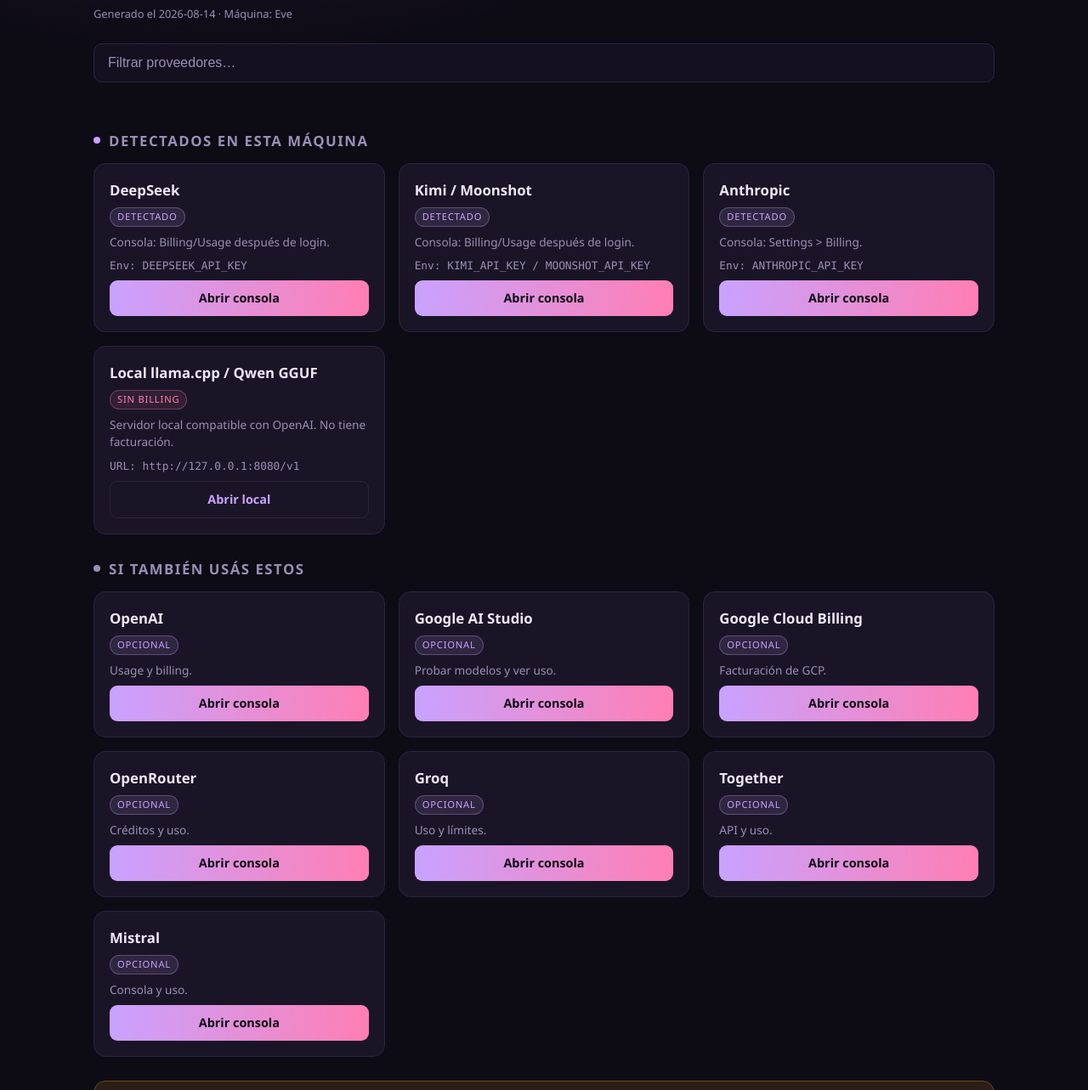
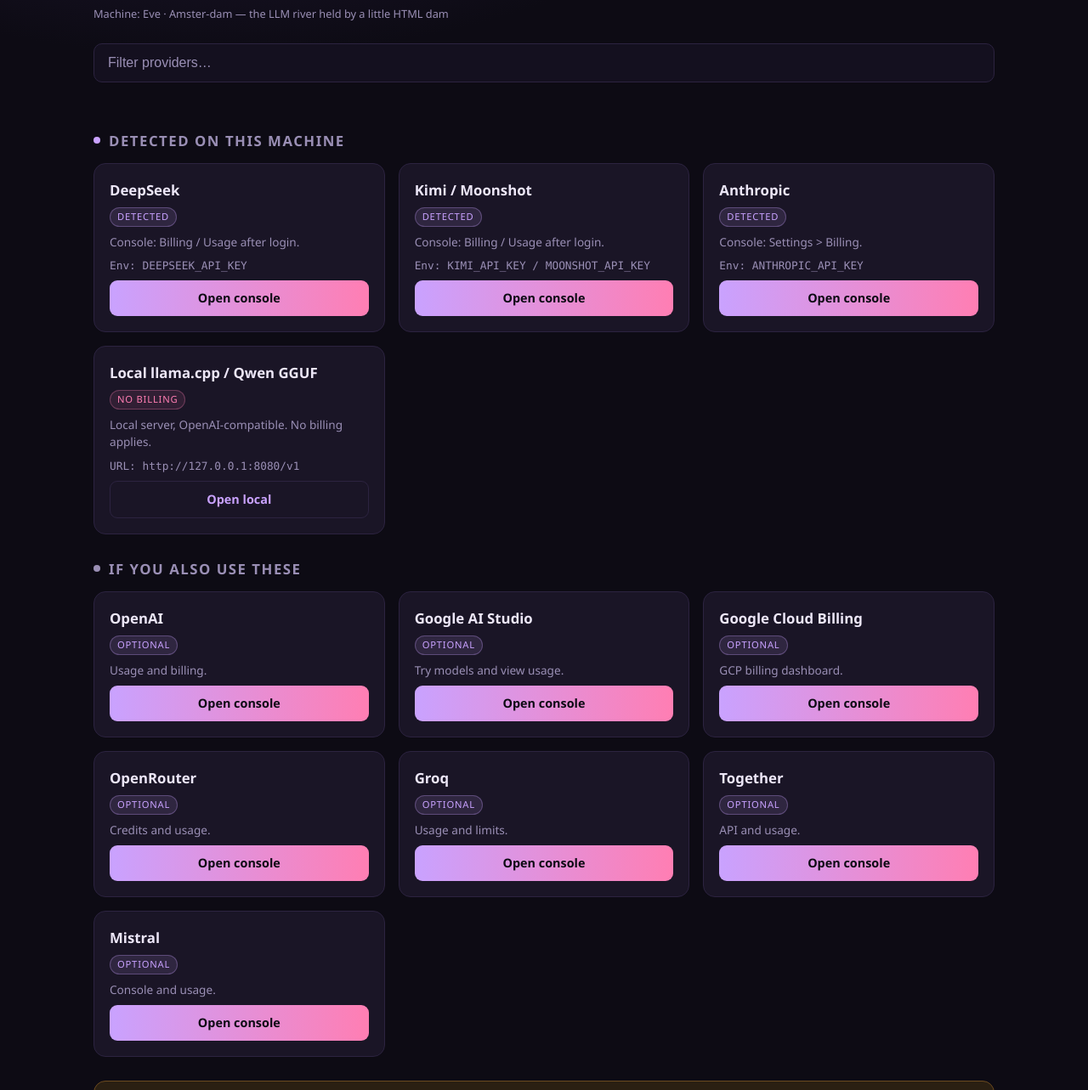
Before and after one commit to paraguadiosa/amsterdam, a plain HTML site: page index.html in a window 1280 px wide. Shown: the part 109-1392 px from the top of the page at 85% size. Drawn offline with Linux system fonts and the light colour scheme.

Commit message:
init repo

```diff
--- a/index.html
+++ b/index.html
@@ -1,9 +1,9 @@
 <!DOCTYPE html>
-<html lang="es">
+<html lang="en">
 <head>
 <meta charset="UTF-8">
 <meta name="viewport" content="width=device-width, initial-scale=1.0">
-<title>Launcher de consolas LLM</title>
+<title>LLM Console Launcher</title>
 <style>
   :root {
     --bg: #0d0b14;
@@ -158,108 +158,108 @@
 <body>
 <div class="wrap">
   <header>
-    <h1>Consolas de billing LLM</h1>
-    <p class="sub">Todas tus consolas de facturación en un solo lugar. Sin claves, sin llamadas a la red, solo links.</p>
-    <p class="meta">Generado el 2026-08-14 · Máquina: Eve</p>
+    <h1>LLM Billing Consoles</h1>
+    <p class="sub">All your billing consoles in one place. No keys, no network calls, just links.</p>
+    <p class="meta">Machine: Eve · Amster-dam — the LLM river held by a little HTML dam</p>
   </header>
 
-  <input id="search" type="text" placeholder="Filtrar proveedores…" autocomplete="off">
+  <input id="search" type="text" placeholder="Filter providers…" autocomplete="off">
 
-  <h2><span class="dot"></span>Detectados en esta máquina</h2>
+  <h2><span class="dot"></span>Detected on this machine</h2>
   <div class="cards" data-group="detected">
     <div class="card" data-name="deepseek deep seek">
       <h3>DeepSeek</h3>
-      <span class="tag">Detectado</span>
-      <p class="note">Consola: Billing/Usage después de login.</p>
+      <span class="tag">Detected</span>
+      <p class="note">Console: Billing / Usage after login.</p>
       <p class="envs">Env: DEEPSEEK_API_KEY</p>
-      <a class="btn" href="https://platform.deepseek.com/" target="_blank" rel="noopener noreferrer">Abrir consola</a>
+      <a class="btn" href="https://platform.deepseek.com/" target="_blank" rel="noopener noreferrer">Open console</a>
     </div>
 
     <div class="card" data-name="kimi moonshot moonshot">
       <h3>Kimi / Moonshot</h3>
-      <span class="tag">Detectado</span>
-      <p class="note">Consola: Billing/Usage después de login.</p>
+      <span class="tag">Detected</span>
+      <p class="note">Console: Billing / Usage after login.</p>
       <p class="envs">Env: KIMI_API_KEY / MOONSHOT_API_KEY</p>
-      <a class="btn" href="https://platform.moonshot.ai/console" target="_blank" rel="noopener noreferrer">Abrir consola</a>
+      <a class="btn" href="https://platform.moonshot.ai/console" target="_blank" rel="noopener noreferrer">Open console</a>
     </div>
 
     <div class="card" data-name="anthropic claude">
       <h3>Anthropic</h3>
-      <span class="tag">Detectado</span>
-      <p class="note">Consola: Settings &gt; Billing.</p>
+      <span class="tag">Detected</span>
+      <p class="note">Console: Settings &gt; Billing.</p>
       <p class="envs">Env: ANTHROPIC_API_KEY</p>
-      <a class="btn" href="https://console.anthropic.com/" target="_blank" rel="noopener noreferrer">Abrir consola</a>
+      <a class="btn" href="https://console.anthropic.com/" target="_blank" rel="noopener noreferrer">Open console</a>
     </div>
 
     <div class="card" data-name="local llama llama.cpp qwen gguf local">
       <h3>Local llama.cpp / Qwen GGUF</h3>
-      <span class="tag local">Sin billing</span>
-      <p class="note">Servidor local compatible con OpenAI. No tiene facturación.</p>
+      <span class="tag local">No billing</span>
+      <p class="note">Local server, OpenAI-compatible. No billing applies.</p>
       <p class="envs">URL: http://127.0.0.1:8080/v1</p>
-      <a class="btn ghost" href="http://127.0.0.1:8080/v1" target="_blank" rel="noopener noreferrer">Abrir local</a>
+      <a class="btn ghost" href="http://127.0.0.1:8080/v1" target="_blank" rel="noopener noreferrer">Open local</a>
     </div>
   </div>
 
-  <h2 class="collapsed-group"><span class="dot"></span>Si también usás estos</h2>
+  <h2 class="collapsed-group"><span class="dot"></span>If you also use these</h2>
   <div class="cards" data-group="extra">
     <div class="card" data-name="openai gpt chatgpt">
       <h3>OpenAI</h3>
-      <span class="tag">Opcional</span>
-      <p class="note">Usage y billing.</p>
-      <a class="btn" href="https://platform.openai.com/usage" target="_blank" rel="noopener noreferrer">Abrir consola</a>
+      <span class="tag">Optional</span>
+      <p class="note">Usage and billing.</p>
+      <a class="btn" href="https://platform.openai.com/usage" target="_blank" rel="noopener noreferrer">Open console</a>
     </div>
 
     <div class="card" data-name="google ai studio gemini">
       <h3>Google AI Studio</h3>
-      <span class="tag">Opcional</span>
-      <p class="note">Probar modelos y ver uso.</p>
-      <a class="btn" href="https://aistudio.google.com/" target="_blank" rel="noopener noreferrer">Abrir consola</a>
+      <span class="tag">Optional</span>
+      <p class="note">Try models and view usage.</p>
+      <a class="btn" href="https://aistudio.google.com/" target="_blank" rel="noopener noreferrer">Open console</a>
     </div>
 
     <div class="card" data-name="google cloud gcp">
       <h3>Google Cloud Billing</h3>
-      <span class="tag">Opcional</span>
-      <p class="note">Facturación de GCP.</p>
-      <a class="btn" href="https://console.cloud.google.com/billing" target="_blank" rel="noopener noreferrer">Abrir consola</a>
+      <span class="tag">Optional</span>
+      <p class="note">GCP billing dashboard.</p>
+      <a class="btn" href="https://console.cloud.google.com/billing" target="_blank" rel="noopener noreferrer">Open console</a>
     </div>
 
     <div class="card" data-name="openrouter">
       <h3>OpenRouter</h3>
-      <span class="tag">Opcional</span>
-      <p class="note">Créditos y uso.</p>
-      <a class="btn" href="https://openrouter.ai/credits" target="_blank" rel="noopener noreferrer">Abrir consola</a>
+      <span class="tag">Optional</span>
+      <p class="note">Credits and usage.</p>
+      <a class="btn" href="https://openrouter.ai/credits" target="_blank" rel="noopener noreferrer">Open console</a>
     </div>
 
     <div class="card" data-name="groq">
       <h3>Groq</h3>
-      <span class="tag">Opcional</span>
-      <p class="note">Uso y límites.</p>
-      <a class="btn" href="https://console.groq.com/" target="_blank" rel="noopener noreferrer">Abrir consola</a>
+      <span class="tag">Optional</span>
+      <p class="note">Usage and limits.</p>
+      <a class="btn" href="https://console.groq.com/" target="_blank" rel="noopener noreferrer">Open console</a>
     </div>
 
     <div class="card" data-name="together">
       <h3>Together</h3>
-      <span class="tag">Opcional</span>
-      <p class="note">API y uso.</p>
-      <a class="btn" href="https://api.together.xyz/" target="_blank" rel="noopener noreferrer">Abrir consola</a>
+      <span class="tag">Optional</span>
+      <p class="note">API and usage.</p>
+      <a class="btn" href="https://api.together.xyz/" target="_blank" rel="noopener noreferrer">Open console</a>
     </div>
 
     <div class="card" data-name="mistral le chat">
       <h3>Mistral</h3>
-      <span class="tag">Opcional</span>
-      <p class="note">Consola y uso.</p>
-      <a class="btn" href="https://console.mistral.ai/" target="_blank" rel="noopener noreferrer">Abrir consola</a>
+      <span class="tag">Optional</span>
+      <p class="note">Console and usage.</p>
+      <a class="btn" href="https://console.mistral.ai/" target="_blank" rel="noopener noreferrer">Open console</a>
     </div>
   </div>
 
-  <div class="empty" id="empty">No se encontró nada con ese filtro.</div>
+  <div class="empty" id="empty">Nothing matches that filter.</div>
 
   <div class="warning">
     <span class="ico">⚠️</span>
-    <span>Nunca pegues API keys acá; esto es solo un launcher de consolas.</span>
+    <span>Never paste API keys here; this is only a console launcher.</span>
   </div>
 
-  <footer>Launcher offline · Sin tracking · Sin secretos</footer>
+  <footer>Offline launcher · No tracking · No secrets</footer>
 </div>
 
 <script>
@@ -268,10 +268,10 @@
   const cards = Array.from(document.querySelectorAll(".card"));
 
   search.addEventListener("input", function () {
-    const q = this.value.trim().toLowerCase();
+    const query = this.value.trim().toLowerCase();
     let visible = 0;
     cards.forEach(function (card) {
-      const match = card.dataset.name.includes(q);
+      const match = card.dataset.name.includes(query);
       card.classList.toggle("hidden", !match);
       if (match) visible++;
     });
```
Also changed, not shown: README.md, 3 other files.
